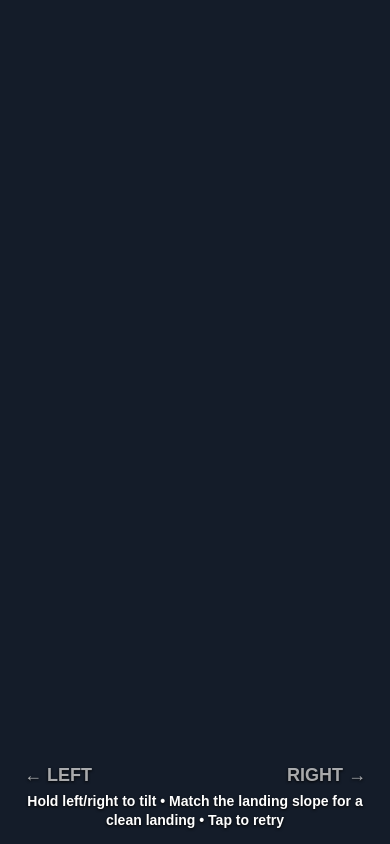
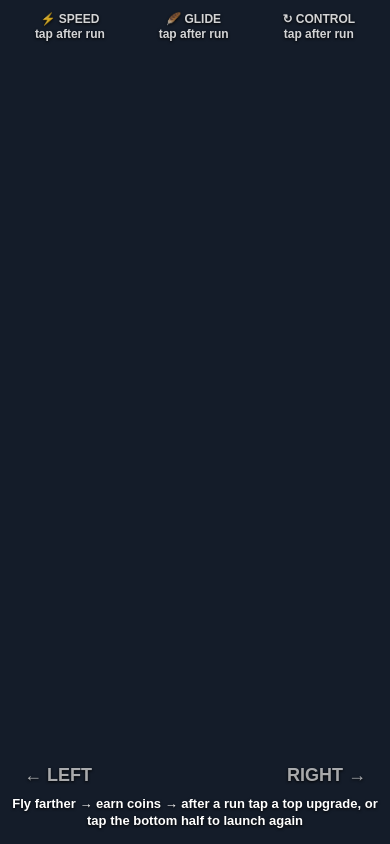
Before and after one commit to jeltedeproft/fly-like-an-eagle, a web app: page / in a window 390 px wide. Run offline with its HTML, style and script files only (its server is not run), Linux system fonts and the light colour scheme; data that the repository does not hold is empty.

Commit message:
Add mobile upgrade shop instructions

```diff
--- a/html/src/main/webapp/index.html
+++ b/html/src/main/webapp/index.html
@@ -8,18 +8,20 @@
     html,body { margin:0; width:100%; height:100%; overflow:hidden; background:#141c29; touch-action:none; }
     #embed-html { width:100%; height:100%; }
     canvas { display:block; width:100% !important; height:100% !important; }
-    #hint { position:fixed; left:10px; right:10px; bottom:14px; text-align:center; color:white; font:600 14px/1.35 sans-serif; pointer-events:none; text-shadow:0 1px 3px #000; }
+    #hint { position:fixed; left:10px; right:10px; bottom:14px; text-align:center; color:white; font:600 13px/1.35 sans-serif; pointer-events:none; text-shadow:0 1px 3px #000; }
     .side { position:fixed; bottom:58px; color:rgba(255,255,255,.65); font:700 18px sans-serif; pointer-events:none; text-shadow:0 1px 3px #000; }
     #left { left:24px; }
     #right { right:24px; }
+    #shop { position:fixed; top:12px; left:8px; right:8px; display:flex; justify-content:space-around; color:rgba(255,255,255,.82); font:700 12px/1.25 sans-serif; text-align:center; pointer-events:none; text-shadow:0 1px 3px #000; }
     #error { display:none; position:fixed; inset:12px; z-index:9999; overflow:auto; white-space:pre-wrap; background:rgba(0,0,0,.9); color:#ffb4b4; padding:12px; font:12px/1.4 monospace; border:1px solid #ff6b6b; }
   </style>
 </head>
 <body>
   <div id="embed-html"></div>
+  <div id="shop"><span>⚡ SPEED<br>tap after run</span><span>🪶 GLIDE<br>tap after run</span><span>↻ CONTROL<br>tap after run</span></div>
   <div id="left" class="side">← LEFT</div>
   <div id="right" class="side">RIGHT →</div>
-  <div id="hint">Hold left/right to tilt • Match the landing slope for a clean landing • Tap to retry</div>
+  <div id="hint">Fly farther → earn coins → after a run tap a top upgrade, or tap the bottom half to launch again</div>
   <pre id="error"></pre>
   <script>
     (function () {
```
